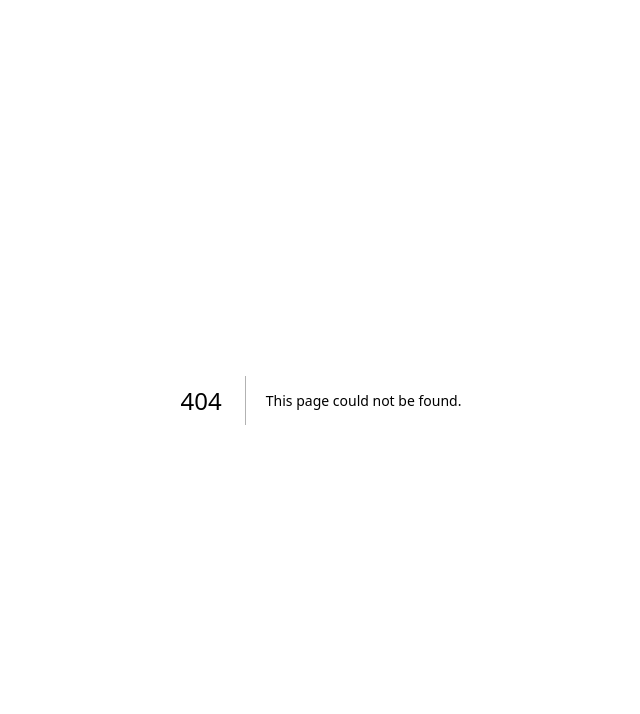
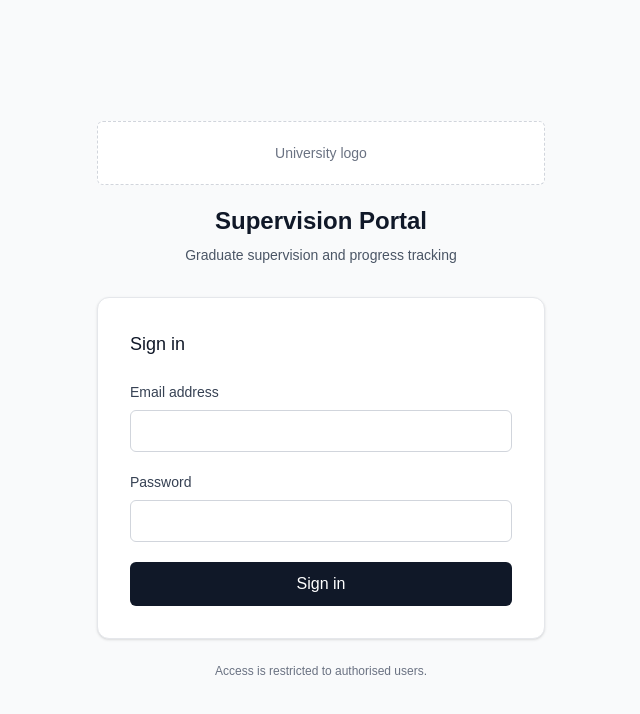
Before and after one commit to Doctorado-UDP/supervision-portal, a Next.js app: page /login in a window 1280 px wide. Before the commit this address had no page. Shown: the top 714 px of the page, without its empty margins (319-959 px from the left). Built offline with nearby package versions, Linux system fonts and the light colour scheme.

Commit message:
Add authentication and protected dashboards

```diff
--- /dev/null
+++ b/app/admin/page.tsx
@@ -0,0 +1,57 @@
+import { redirect } from "next/navigation";
+
+import { createClient } from "@/lib/supabase/server";
+
+export default async function AdminPage() {
+  const supabase = await createClient();
+
+  const { data: claimsData } = await supabase.auth.getClaims();
+  const userId = claimsData?.claims?.sub;
+
+  if (!userId) {
+    redirect("/login");
+  }
+
+  const { data: profile } = await supabase
+    .from("profiles")
+    .select("full_name, role")
+    .eq("id", userId)
+    .single();
+
+  if (!profile || profile.role !== "admin") {
+    redirect("/dashboard");
+  }
+
+  return (
+    <main className="min-h-screen bg-gray-50 p-8">
+      <div className="mx-auto max-w-5xl">
+        <h1 className="text-3xl font-semibold text-gray-900">
+          Admin dashboard
+        </h1>
+
+        <p className="mt-2 text-gray-600">
+          Welcome, {profile.full_name}.
+        </p>
+
+        <div className="mt-8 rounded-xl border border-gray-200 bg-white p-6">
+          <p className="font-medium text-gray-900">
+            Authentication successful
+          </p>
+
+          <p className="mt-2 text-sm text-gray-600">
+            You are signed in with administrator access.
+          </p>
+        </div>
+
+        <form action="/auth/signout" method="post" className="mt-6">
+          <button
+            type="submit"
+            className="rounded-md border border-gray-300 bg-white px-4 py-2 text-sm font-medium text-gray-800 hover:bg-gray-50"
+          >
+            Sign out
+          </button>
+        </form>
+      </div>
+    </main>
+  );
+}
--- /dev/null
+++ b/app/auth/signout/route.ts
@@ -0,0 +1,20 @@
+import { revalidatePath } from "next/cache";
+import { type NextRequest, NextResponse } from "next/server";
+
+import { createClient } from "@/lib/supabase/server";
+
+export async function POST(request: NextRequest) {
+  const supabase = await createClient();
+
+  const { data: claimsData } = await supabase.auth.getClaims();
+
+  if (claimsData?.claims) {
+    await supabase.auth.signOut();
+  }
+
+  revalidatePath("/", "layout");
+
+  return NextResponse.redirect(new URL("/login", request.url), {
+    status: 302,
+  });
+}
--- /dev/null
+++ b/app/dashboard/page.tsx
@@ -0,0 +1,38 @@
+import { redirect } from "next/navigation";
+
+import { createClient } from "@/lib/supabase/server";
+
+export default async function DashboardPage() {
+  const supabase = await createClient();
+
+  const { data: claimsData, error: claimsError } =
+    await supabase.auth.getClaims();
+
+  const userId = claimsData?.claims?.sub;
+
+  if (claimsError || !userId) {
+    redirect("/login");
+  }
+
+  const { data: profile, error: profileError } = await supabase
+    .from("profiles")
+    .select("role")
+    .eq("id", userId)
+    .single();
+
+  if (profileError || !profile) {
+    throw new Error(
+      "The authenticated user does not have an accessible profile."
+    );
+  }
+
+  if (profile.role === "admin") {
+    redirect("/admin");
+  }
+
+  if (profile.role === "student") {
+    redirect("/student");
+  }
+
+  throw new Error("The authenticated user has an unknown role.");
+}
--- /dev/null
+++ b/app/login/login-form.tsx
@@ -0,0 +1,99 @@
+"use client";
+
+import { FormEvent, useState } from "react";
+import { useRouter } from "next/navigation";
+
+import { createClient } from "@/lib/supabase/client";
+
+export default function LoginForm() {
+  const router = useRouter();
+
+  const [email, setEmail] = useState("");
+  const [password, setPassword] = useState("");
+  const [errorMessage, setErrorMessage] = useState<string | null>(null);
+  const [isLoading, setIsLoading] = useState(false);
+
+  async function handleSubmit(event: FormEvent<HTMLFormElement>) {
+    event.preventDefault();
+
+    setErrorMessage(null);
+    setIsLoading(true);
+
+    const supabase = createClient();
+
+    const { error } = await supabase.auth.signInWithPassword({
+      email,
+      password,
+    });
+
+    if (error) {
+      setErrorMessage("Invalid email address or password.");
+      setIsLoading(false);
+      return;
+    }
+
+    router.replace("/dashboard");
+    router.refresh();
+  }
+
+  return (
+    <form onSubmit={handleSubmit} className="space-y-5">
+      <div>
+        <label
+          htmlFor="email"
+          className="mb-2 block text-sm font-medium text-gray-700"
+        >
+          Email address
+        </label>
+
+        <input
+          id="email"
+          name="email"
+          type="email"
+          autoComplete="email"
+          required
+          value={email}
+          onChange={(event) => setEmail(event.target.value)}
+          className="w-full rounded-md border border-gray-300 px-3 py-2 text-gray-900 outline-none focus:border-gray-500"
+        />
+      </div>
+
+      <div>
+        <label
+          htmlFor="password"
+          className="mb-2 block text-sm font-medium text-gray-700"
+        >
+          Password
+        </label>
+
+        <input
+          id="password"
+          name="password"
+          type="password"
+          autoComplete="current-password"
+          required
+          value={password}
+          onChange={(event) => setPassword(event.target.value)}
+          className="w-full rounded-md border border-gray-300 px-3 py-2 text-gray-900 outline-none focus:border-gray-500"
+        />
+      </div>
+
+      {errorMessage && (
+        <p
+          role="alert"
+          className="rounded-md bg-red-50 px-3 py-2 text-sm text-red-700"
+        >
+          {errorMessage}
+        </p>
+      )}
+
+      <button
+        type="submit"
+        disabled={isLoading}
+        className="w-full rounded-md bg-gray-900 px-4 py-2.5 font-medium text-white transition hover:bg-gray-700 disabled:cursor-not-allowed disabled:opacity-60"
+      >
+        {isLoading ? "Signing in..." : "Sign in"}
+      </button>
+    </form>
+  );
+}
--- /dev/null
+++ b/app/login/page.tsx
@@ -0,0 +1,35 @@
+import LoginForm from "./login-form";
+
+export default function LoginPage() {
+  return (
+    <main className="flex min-h-screen items-center justify-center bg-gray-50 px-6">
+      <div className="w-full max-w-md">
+        <div className="mb-8 text-center">
+          <div className="mx-auto mb-5 flex h-16 items-center justify-center rounded-md border border-dashed border-gray-300 bg-white text-sm text-gray-500">
+            University logo
+          </div>
+
+          <h1 className="text-2xl font-semibold text-gray-900">
+            Supervision Portal
+          </h1>
+
+          <p className="mt-2 text-sm text-gray-600">
+            Graduate supervision and progress tracking
+          </p>
+        </div>
+
+        <div className="rounded-xl border border-gray-200 bg-white p-8 shadow-sm">
+          <h2 className="mb-6 text-lg font-medium text-gray-900">
+            Sign in
+          </h2>
+
+          <LoginForm />
+        </div>
+
+        <p className="mt-6 text-center text-xs text-gray-500">
+          Access is restricted to authorised users.
+        </p>
+      </div>
+    </main>
+  );
+}
--- /dev/null
+++ b/app/student/page.tsx
@@ -0,0 +1,57 @@
+import { redirect } from "next/navigation";
+
+import { createClient } from "@/lib/supabase/server";
+
+export default async function StudentPage() {
+  const supabase = await createClient();
+
+  const { data: claimsData } = await supabase.auth.getClaims();
+  const userId = claimsData?.claims?.sub;
+
+  if (!userId) {
+    redirect("/login");
+  }
+
+  const { data: profile } = await supabase
+    .from("profiles")
+    .select("full_name, role")
+    .eq("id", userId)
+    .single();
+
+  if (!profile || profile.role !== "student") {
+    redirect("/dashboard");
+  }
+
+  return (
+    <main className="min-h-screen bg-gray-50 p-8">
+      <div className="mx-auto max-w-5xl">
+        <h1 className="text-3xl font-semibold text-gray-900">
+          Student dashboard
+        </h1>
+
+        <p className="mt-2 text-gray-600">
+          Welcome, {profile.full_name}.
+        </p>
+
+        <div className="mt-8 rounded-xl border border-gray-200 bg-white p-6">
+          <p className="font-medium text-gray-900">
+            Authentication successful
+          </p>
+
+          <p className="mt-2 text-sm text-gray-600">
+            You are signed in with student access.
+          </p>
+        </div>
+
+        <form action="/auth/signout" method="post" className="mt-6">
+          <button
+            type="submit"
+            className="rounded-md border border-gray-300 bg-white px-4 py-2 text-sm font-medium text-gray-800 hover:bg-gray-50"
+          >
+            Sign out
+          </button>
+        </form>
+      </div>
+    </main>
+  );
+}
--- /dev/null
+++ b/lib/supabase/proxy.ts
@@ -0,0 +1,57 @@
+import { createServerClient } from "@supabase/ssr";
+import { NextResponse, type NextRequest } from "next/server";
+
+export async function updateSession(request: NextRequest) {
+  let supabaseResponse = NextResponse.next({
+    request,
+  });
+
+  const supabase = createServerClient(
+    process.env.NEXT_PUBLIC_SUPABASE_URL!,
+    process.env.NEXT_PUBLIC_SUPABASE_PUBLISHABLE_KEY!,
+    {
+      cookies: {
+        getAll() {
+          return request.cookies.getAll();
+        },
+
+        setAll(cookiesToSet, headers) {
+          cookiesToSet.forEach(({ name, value }) =>
+            request.cookies.set(name, value)
+          );
+
+          supabaseResponse = NextResponse.next({
+            request,
+          });
+
+          cookiesToSet.forEach(({ name, value, options }) =>
+            supabaseResponse.cookies.set(name, value, options)
+          );
+
+          Object.entries(headers).forEach(([key, value]) =>
+            supabaseResponse.headers.set(key, value)
+          );
+        },
+      },
+    }
+  );
+
+  // Validate and refresh the authenticated user's token.
+  const { data } = await supabase.auth.getClaims();
+
+  const user = data?.claims;
+
+  // Routes that must remain accessible without being logged in.
+  const isPublicRoute =
+    request.nextUrl.pathname.startsWith("/login") ||
+    request.nextUrl.pathname.startsWith("/auth");
+
+  if (!user && !isPublicRoute) {
+    const url = request.nextUrl.clone();
+    url.pathname = "/login";
+
+    return NextResponse.redirect(url);
+  }
+
+  return supabaseResponse;
+}
--- /dev/null
+++ b/proxy.ts
@@ -0,0 +1,13 @@
+import { type NextRequest } from "next/server";
+
+import { updateSession } from "@/lib/supabase/proxy";
+
+export async function proxy(request: NextRequest) {
+  return await updateSession(request);
+}
+
+export const config = {
+  matcher: [
+    "/((?!_next/static|_next/image|favicon.ico|.*\\.(?:svg|png|jpg|jpeg|gif|webp)$).*)",
+  ],
+};
```
